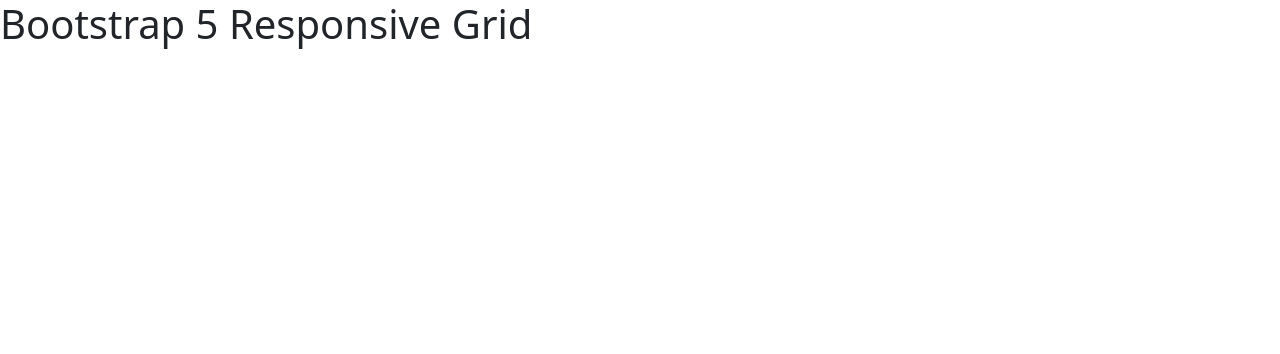
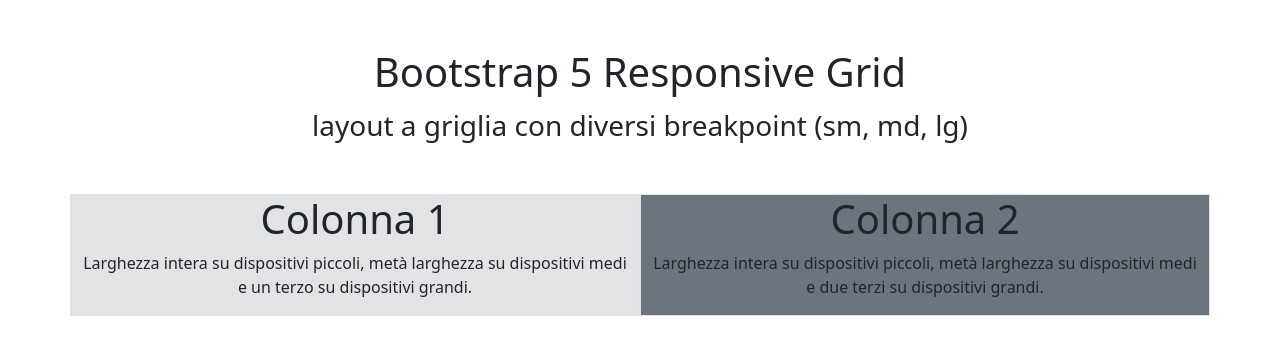
Before and after one commit to willymariino/htmlcss-bootstrap-layout, a plain HTML site: page index.html in a window 1280 px wide. Drawn offline with nearby package versions, Linux system fonts and the light colour scheme.

Commit message:
adde firts row of colums

```diff
--- a/index.html
+++ b/index.html
@@ -10,7 +10,31 @@
 </head>
 
 <body>
-    <h1>Bootstrap 5 Responsive Grid</h1>
+    <h1 class="text-center fs-1 mt-5">Bootstrap 5 Responsive Grid</h1>
+    <p class="text-center fs-3">layout a griglia con diversi breakpoint (sm, md, lg)</p>
+
+    <div class="container text-center mt-5">
+        <div class="row align-items-start">
+            <div class="col border bg-secondary-subtle">
+                <h1>Colonna 1</h1>
+                <p>Larghezza intera su dispositivi piccoli, metà larghezza su dispositivi medi e un terzo su dispositivi
+                    grandi. </p>
+            </div>
+
+
+            <div class="col border bg-secondary">
+                <h1>Colonna 2</h1>
+                <p>Larghezza intera su dispositivi piccoli, metà larghezza su dispositivi medi e due terzi su
+                    dispositivi grandi.</p>
+            </div>
+
+        </div>
+    </div>
+
+
+
+
+
     <script src="https://cdn.jsdelivr.net/npm/bootstrap@5.3.3/dist/js/bootstrap.bundle.min.js"
         integrity="sha384-YvpcrYf0tY3lHB60NNkmXc5s9fDVZLESaAA55NDzOxhy9GkcIdslK1eN7N6jIeHz"
         crossorigin="anonymous"></script>
```
